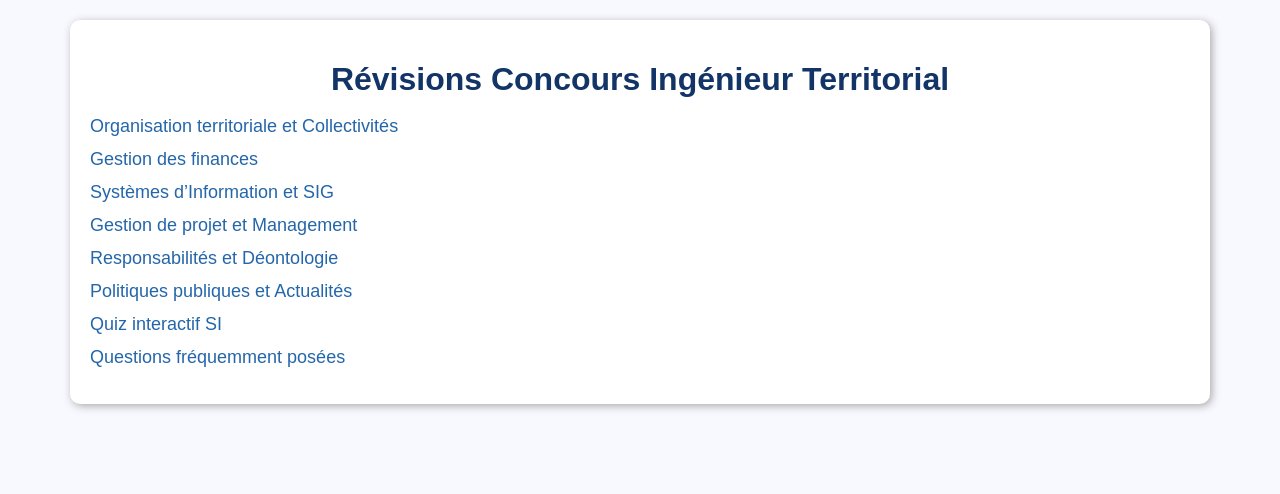
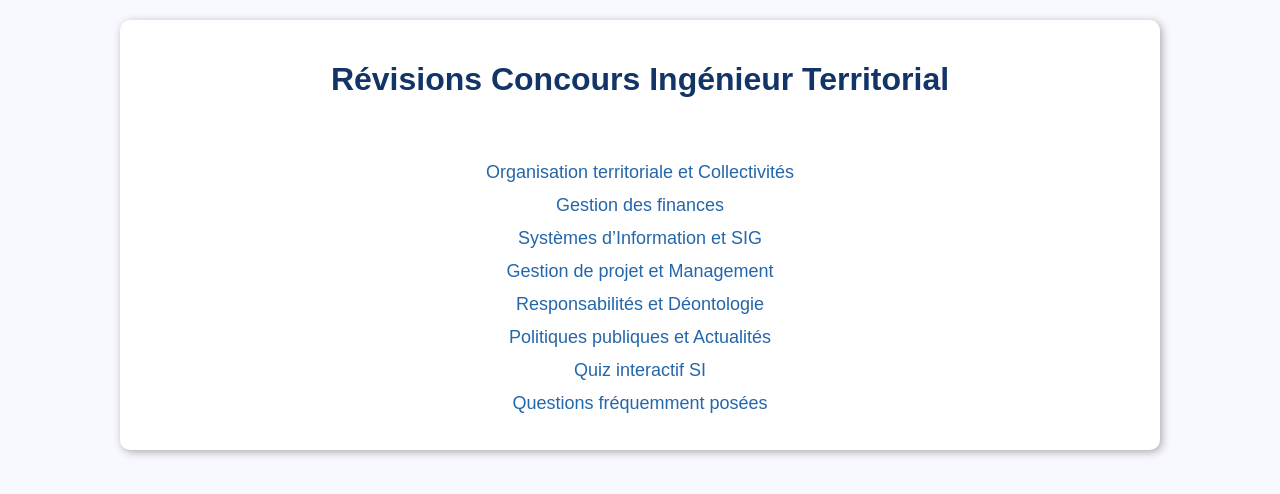
Before and after one commit to aurelieleger49-ops/oral-ingenieur-territorial, a plain HTML site: page index.html in a window 1280 px wide. Drawn offline with Linux system fonts and the light colour scheme.

Commit message:
Add files via upload

```diff
--- a/index.html
+++ b/index.html
@@ -6,7 +6,7 @@
     <link rel="stylesheet" href="style.css">
 </head>
 <body>
-    <div id="index-container">
+    <div id="index-container" align="center">
         <h1>Révisions Concours Ingénieur Territorial</h1>
         <ul>
             <li><a href="theme-organisation.html">Organisation territoriale et Collectivités</a></li>
--- a/style.css
+++ b/style.css
@@ -4,7 +4,7 @@ body {
     color: #222;
 }
 #index-container, #theme-container, #quiz-container, #questions-container {
-    width: 1100px;
+    width: 1000px;
     margin: 20px auto;
     background: #fff;
     padding: 20px;
@@ -13,7 +13,7 @@ body {
 }
 h1, h2 {
     color: #123466;
-    margin-bottom: 18px;
+    margin-bottom: 2em;
 	text-align: center;
 }
 ul {
@@ -32,12 +32,16 @@ a {
     color: #2466aa;
     font-size: 18px;
     transition: color 0.16s;
+	display: inline-block;
+    text-align: center;
 }
 a:hover {
     color: #d13636;
+	display: inline-block;
+    text-align: center;
 }
 section {
-    margin-bottom: 24px;
+    margin-bottom: 2em;
 }
 label, p {
     font-size: 17px;
```
